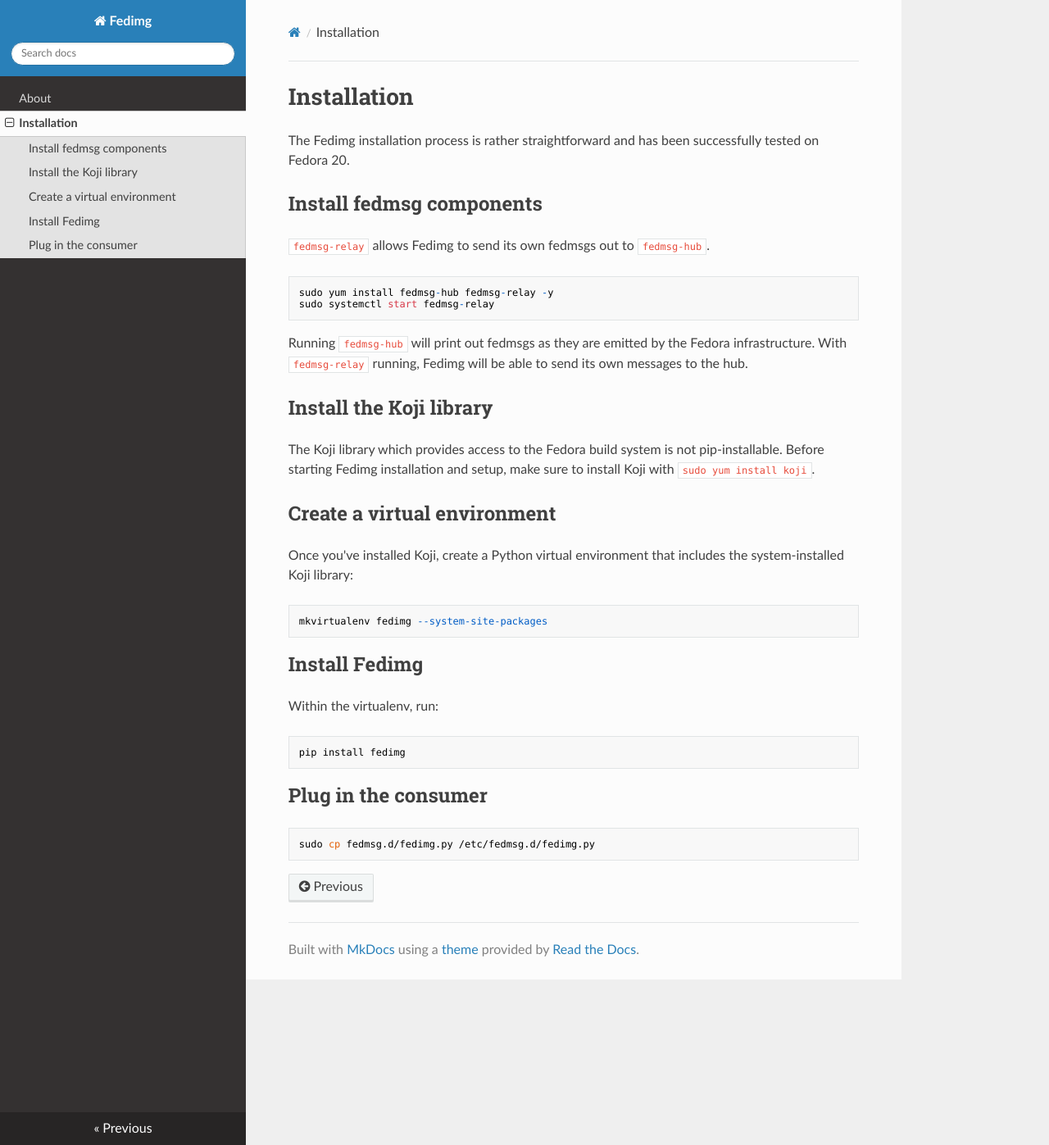
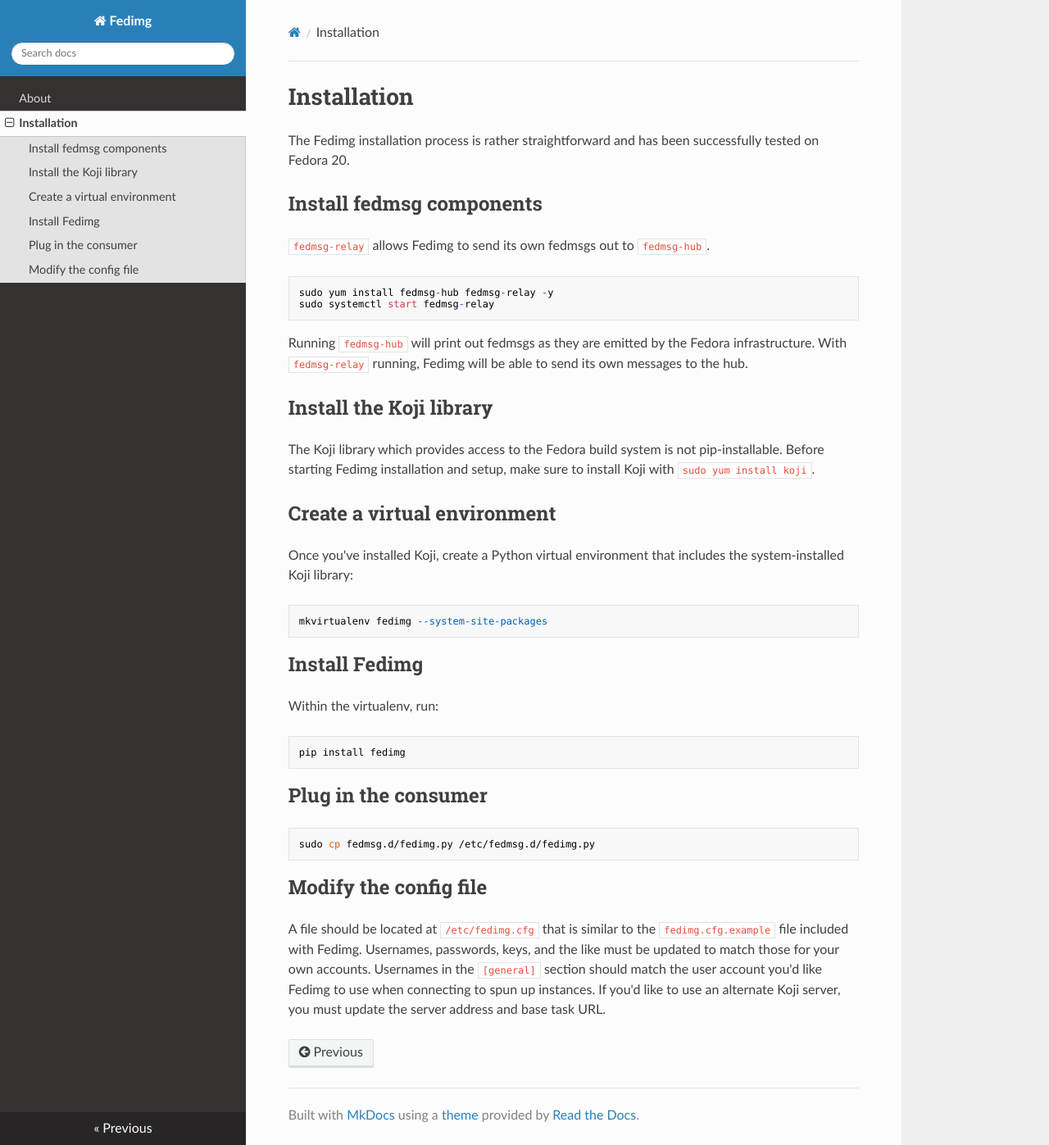
Before and after one commit to fedora-infra/fedimg, an MkDocs documentation site: the page built from docs/installation.md, in a window 1280 px wide and 1397 px high. Shown: the whole window at 82% size. Built offline with MkDocs 1.6.1, drawn with Linux system fonts in a browser that asks for light colours; nearby versions of some CDN libraries; old or Windows-style settings are respelled for this version of MkDocs.

Commit message:
docs: add section about setting up the config file

````diff
--- a/docs/installation.md
+++ b/docs/installation.md
@@ -44,3 +44,11 @@
 ```
 sudo cp fedmsg.d/fedimg.py /etc/fedmsg.d/fedimg.py
 ```
+
+## Modify the config file
+
+A file should be located at `/etc/fedimg.cfg` that is similar to the `fedimg.cfg.example` file included with
+Fedimg. Usernames, passwords, keys, and the like must be updated to match those for your own accounts.
+Usernames in the `[general]` section should match the user account you'd like Fedimg to use when
+connecting to spun up instances. If you'd like to use an alternate Koji server, you must update
+the server address and base task URL.
````
